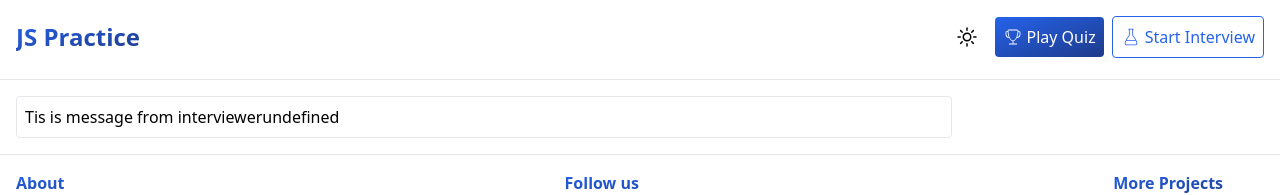
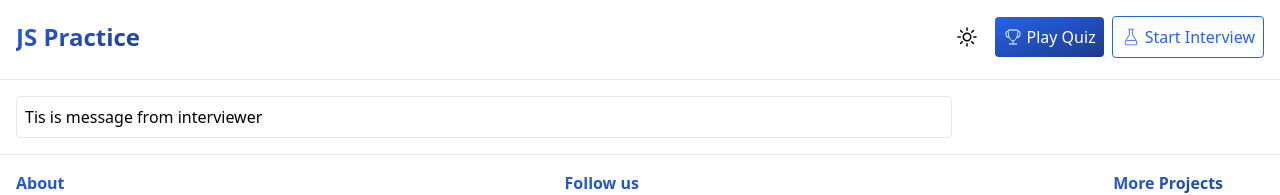
Before and after one commit to ashsajal1/js-practice-app, a React (Vite) app: page /interview in a window 1280 px wide. Shown: the top 195 px of the page. Built offline with nearby package versions, Linux system fonts and the light colour scheme.

Commit message:
resolve undefinied issue

```diff
--- a/src/components/ui/message.tsx
+++ b/src/components/ui/message.tsx
@@ -8,7 +8,7 @@ export default function Message({ text }: { text: string }) {
         let currentIndex = 0;
         const intervalId = setInterval(() => {
             if (currentIndex < text.length) {
-                setDisplayedQuestion(prev => prev + text[currentIndex]);
+                setDisplayedQuestion(prev => prev + text.charAt(currentIndex));
                 currentIndex++;
             } else {
                 clearInterval(intervalId);
```
